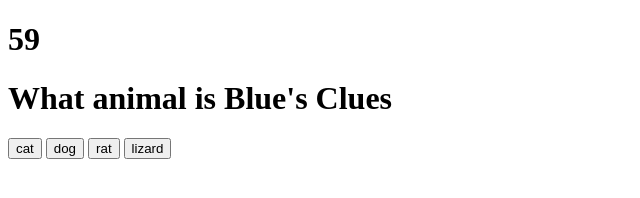
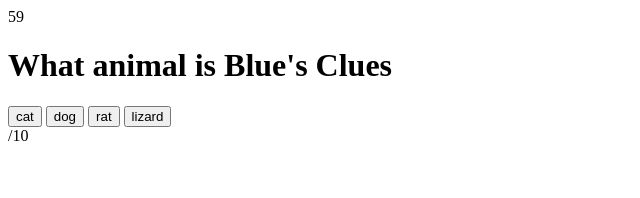
Before and after one commit to CyndiHue/multipleChoiceQuiz, a plain HTML site: page index.html in a window 1280 px wide. Both pictures are taken after a click on the element "Start Quiz". Shown: the whole page, without its empty margins (0-640 px from the left). Drawn offline with Linux system fonts and the light colour scheme.

Commit message:
start button works, countdown works, score keep works, renderQuestion works, but  end game error

```diff
--- a/assets/js/script.js
+++ b/assets/js/script.js
@@ -5,15 +5,14 @@
 let questionButton3 = document.querySelector("#answer3");
 let questionButton4 = document.querySelector("#answer4");
 let quizQuestion = document.querySelector("#question");
-let timerEl = document.querySelector("#timeLeft")
-let correctMessage = document.querySelector("displayMessage")
+let correctMessage = document.querySelector("displayMessage");
 let currentQuestion = 0;
 let timerReset = 0;
 let userScore = 0;
-
+let timerEl = document.querySelector("#timeLeft");
+let scoreEl = document.querySelector("#score");
 
 let startQuizButton = document.querySelector("#startQuiz");
-
 startQuizButton.addEventListener("click", startQuiz);
 
 
@@ -26,16 +25,17 @@
     timerEl.textContent = timer;
     if (timer === 0 || timer <0) {
       clearInterval(timerId)
+    timerReset
     }
 
   }, 1000)
 
 let examQuestions = [{question:"What animal is Blue's Clues", answers: ["cat", "dog", "rat", "lizard"], correctAnswer:"dog"},
-  {question:"Peppa the Pig hung up on the sheep because he could...", answers: ["smile", "dance", "whistle", "run"], correctAnswer:"whistle"},
+{question:"Peppa the Pig hung up on the sheep because they could...", answers: ["smile", "dance", "whistle", "run"], correctAnswer:"whistle"},
 {question:"What is Ratatouille's skill?", answers: ["chef", "body builder", "poet", "teacher"], correctAnswer:"chef"},
 {question:"In Finding Nemo, Nemo lives in the...", answers: ["forest", "jungle", "city", "ocean"], correctAnswer:"ocean"},
-  {question:"The talking cow in Mulan was really a...", answers: ["hippo", "horse", "dragon", "bee"], correctAnswer:"horse"},
-  {question:"Cinderella was friends with how many dwarves?", answers: ["seven", "four", "nine", "ten"], correctAnswer:"seven"},
+{question:"The 'cow' in Mulan was really a...", answers: ["hippo", "horse", "dragon", "bee"], correctAnswer:"horse"},
+{question:"Snow White was friends with how many dwarves?", answers: ["seven", "four", "nine", "ten"], correctAnswer:"seven"},
 {question:"What broke the curse of sleeping beauty?", answers: ["sleep", "exercise", "makeup", "a kiss"], correctAnswer:"a kiss"},
   {question:"Land before time was about?", answers: ["lions", "dinosaurs", "lobsters", "humans"], correctAnswer:"dinosaurs"},
   {question:"Simba fell in love with...", answers: ["Amy", "Clara", "Nala", "Bella"], correctAnswer:"Nala"},
@@ -45,17 +45,19 @@
   renderQuestion()
 
   function renderQuestion(){
-  quizQuestion.textContent = (examQuestions[currentQuestion].question);
-  questionButton1.textContent = (examQuestions[currentQuestion].answers[0]);
-  questionButton2.textContent = (examQuestions[currentQuestion].answers[1]);
-  questionButton3.textContent = (examQuestions[currentQuestion].answers[2]);
-  questionButton4.textContent = (examQuestions[currentQuestion].answers[3]);
-  console.log(examQuestions[currentQuestion].question);
-  console.log(examQuestions[currentQuestion].answers[0]);
-  console.log(examQuestions[currentQuestion].answers[1]);
-  console.log(examQuestions[currentQuestion].answers[2]);
-  console.log(examQuestions[currentQuestion].answers[3]);
+    let prefix = examQuestions[currentQuestion];
 
+    quizQuestion.textContent = prefix.question;
+    questionButton1.textContent = prefix.answers[0];
+    questionButton2.textContent = prefix.answers[1];
+    questionButton3.textContent = prefix.answers[2];
+    questionButton4.textContent = prefix.answers[3];
+    // console.log(prefix.question);
+    // console.log(prefix.answers[0]);
+    // console.log(prefix.answers[1]);
+    // console.log(prefix.answers[2]);
+    // console.log(prefix.answers[3]);
+    // for building/editing purposes. comment out once deployed
   }
 
   quizDiv.addEventListener("click", function(event){
@@ -66,27 +68,23 @@
       let userChoice = element.textContent;
       // textContent turns button id to answer selected
 
-      console.log("your answer:" + userChoice);
-      console.log("correct answer:" + questionAnswer);
-      // for building/editing purposes. remove once deployed
+      // console.log("your answer:" + userChoice);
+      // console.log("correct answer:" + questionAnswer);
 
-    if (userChoice === questionAnswer){
-        console.log("Correct!")
-      alert("Correct!")
-    }else {
-      console.log("whoops")
-      alert("whoops...")
-      timer-=5;
-    }
         renderQuestion();
         currentQuestion++;
 
-      if (userChoice === questionAnswer){
+      if (userChoice === questionAnswer && timer >= 0){
+        console.log("Correct!")
         userScore++;
+        scoreEl.textContent = userScore + ("/10")
         console.log(userScore + "/10")
+      }else {
+        console.log("whoops")
+        timer -=5
       }
 
-
+    // error line 49 when trying to loop and run out od questions wont do 10/10 only 9/10
   }});
   currentQuestion++;
 }
--- a/index.html
+++ b/index.html
@@ -9,10 +9,11 @@
     <div id = "startQuiz">
         <button>Start Quiz</button>
     </div>
-    <!-- <div id = "timeLeft"></div> -->
+    <div id = "timeLeft"></div>
+
     <div id = "quiz">
 
-        <h1 id = "timeLeft"></h1>
+
         <h1 id = "question"></h1>
 
         <button id = "answer1"></button>
@@ -21,7 +22,7 @@
         <button id = "answer4"></button>
 
     </div>
-    <div id = "score"></div>
+    <div id = "score">/10</div>
     <!-- <div id = "gameOver"></div> -->
 
 
```
Lines whose indentation alone changed are shown as unchanged.
